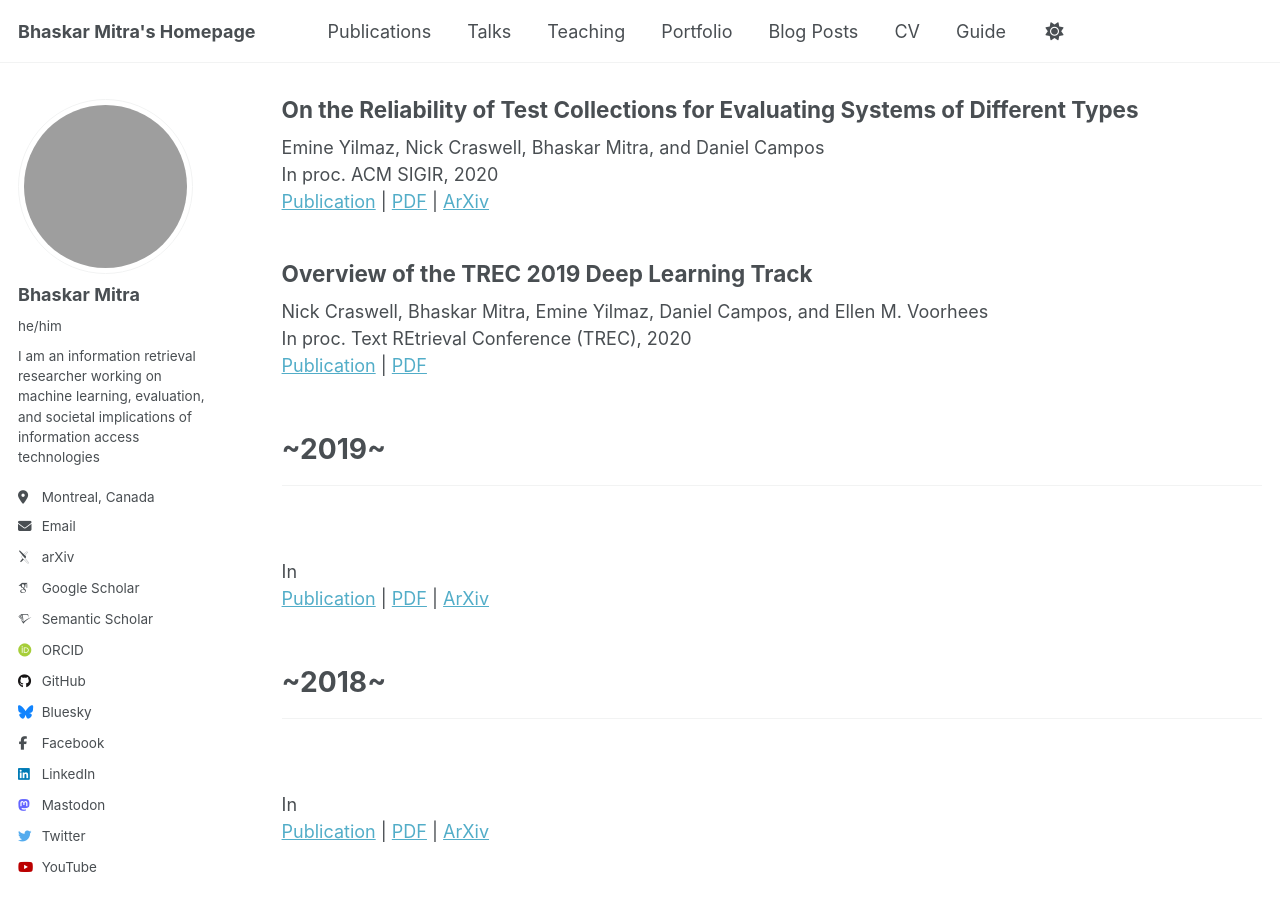
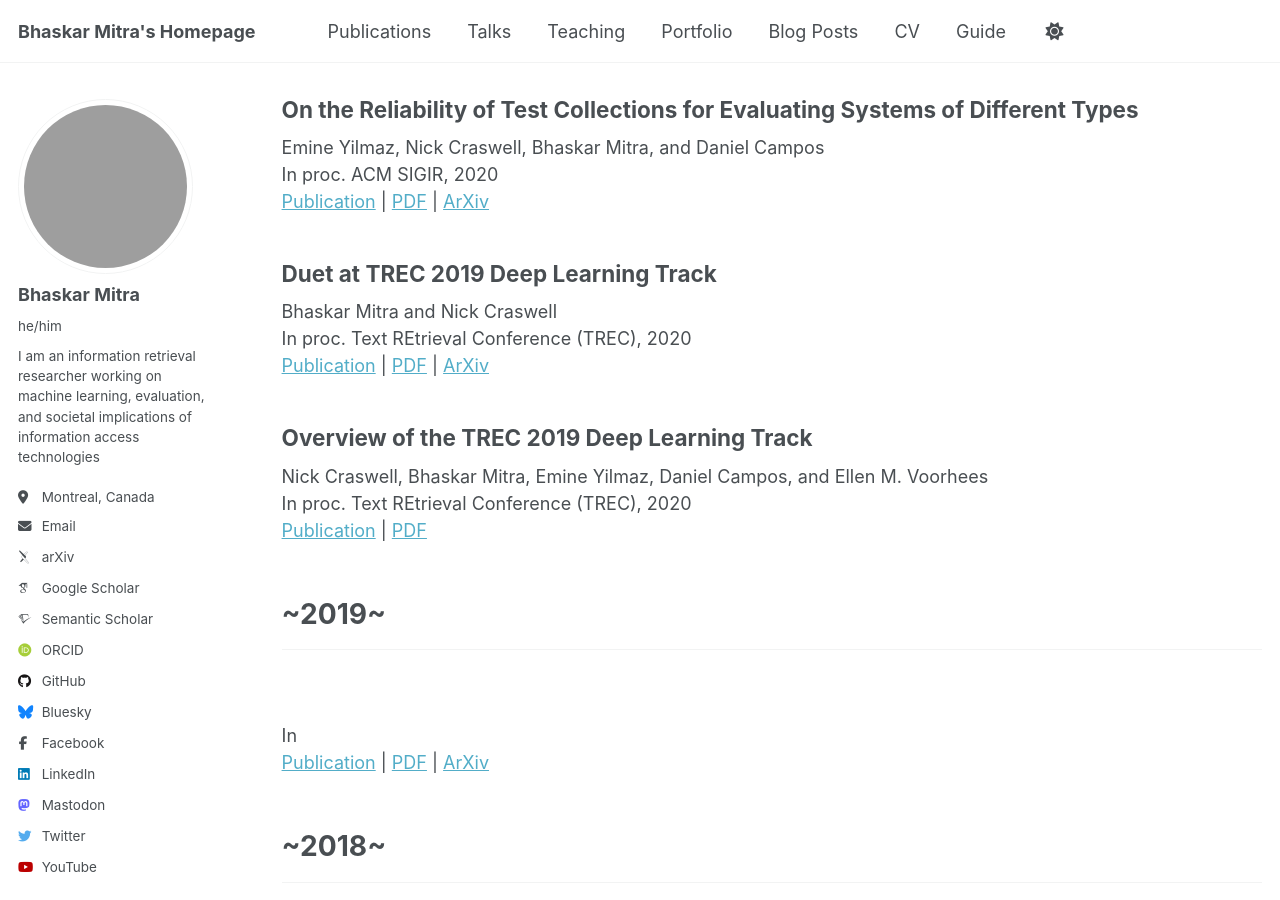
Before and after one commit to bhaskar-mitra/bhaskar-mitra.github.io, a Jekyll site: the page built from _pages/publications.html, in a window 1280 px wide and 900 px high, scrolled down 12107 px. Built offline with Jekyll 4.4.1, drawn with Linux system fonts in a browser that asks for light colours; some web fonts are replaced; grey boxes are pictures that could not be loaded.

Commit message:
Update publications.html

```diff
--- a/_pages/publications.html
+++ b/_pages/publications.html
@@ -436,6 +436,12 @@ author_profile: true
     <a href="https://dl.acm.org/doi/10.1145/3397271.3401317">Publication</a> | <a href="../files/3397271.3401317.pdf">PDF</a> | <a href="https://arxiv.org/abs/2004.13486">ArXiv</a>
   </article>
   <article class="archive__item" itemscope itemtype="http://schema.org/CreativeWork">
+    <h2>Duet at TREC 2019 Deep Learning Track</h2>
+    Bhaskar Mitra and Nick Craswell<br/>
+    In proc. Text REtrieval Conference (TREC), 2020<br/>
+    <a href="https://trec.nist.gov/pubs/trec28/papers/Microsoft.DL.pdf">Publication</a> | <a href="../files/Microsoft.DL_2019.pdf">PDF</a> | <a href="https://arxiv.org/abs/1912.04471">ArXiv</a>
+  </article>
+  <article class="archive__item" itemscope itemtype="http://schema.org/CreativeWork">
     <h2>Overview of the TREC 2019 Deep Learning Track</h2>
     Nick Craswell, Bhaskar Mitra, Emine Yilmaz, Daniel Campos, and Ellen M. Voorhees<br/>
     In proc. Text REtrieval Conference (TREC), 2020<br/>
```
